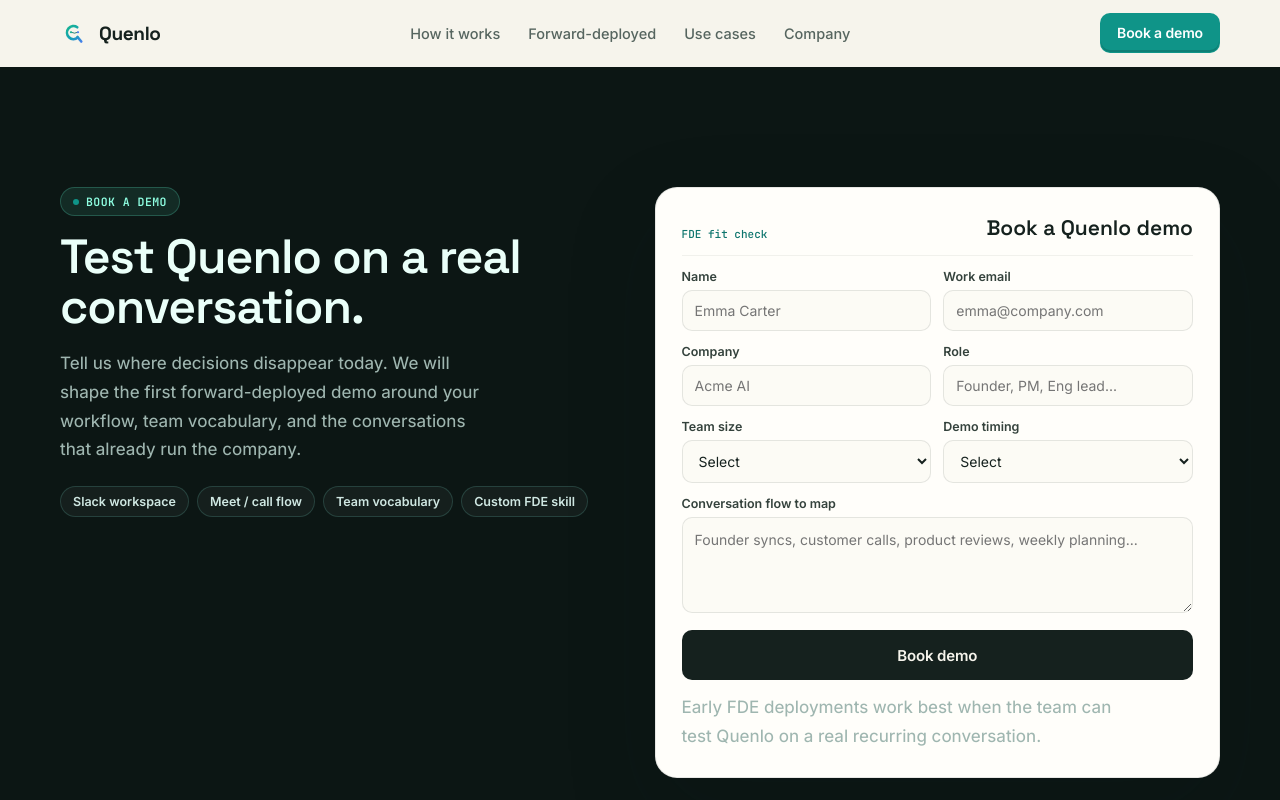
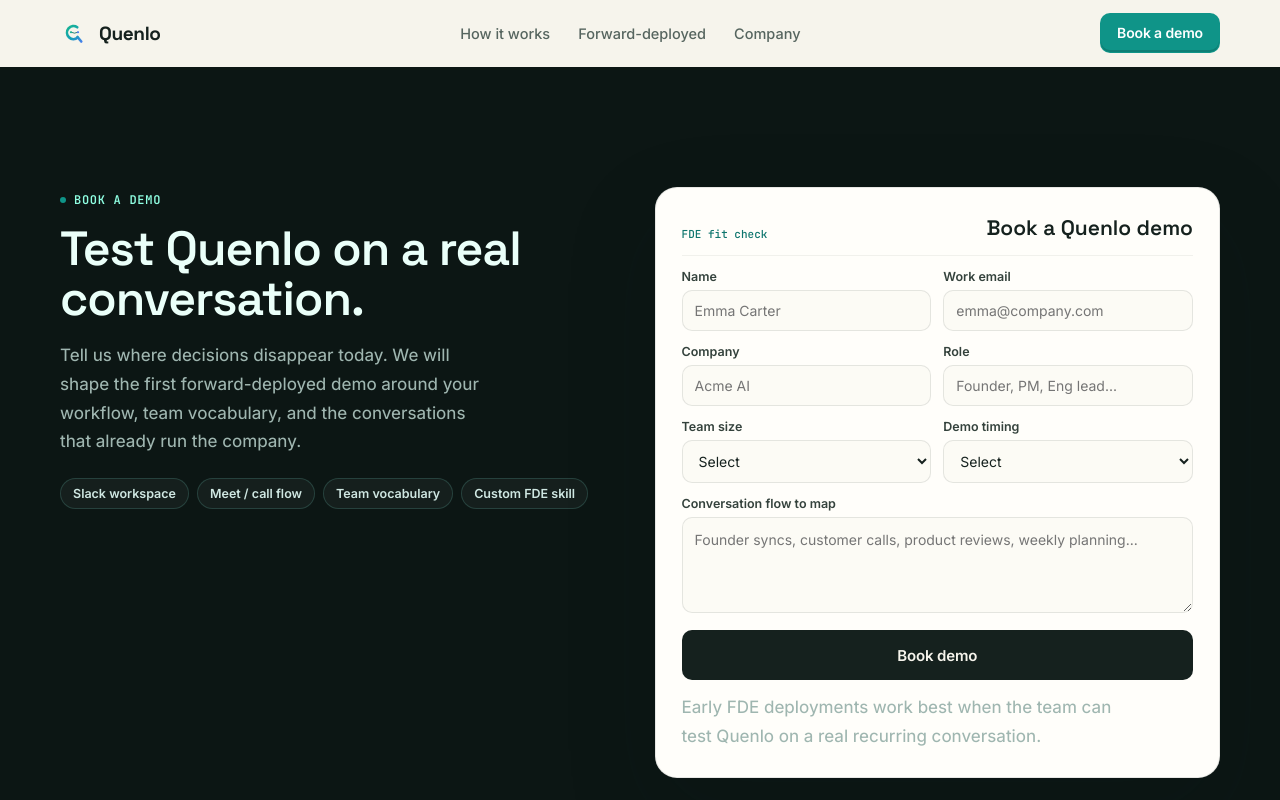
Before and after one commit to InfiniteStatesInc/quenlo-site, a React (Vite) app: page /book-demo in a window 1280 px wide. Shown: the top 800 px of the page. Built offline with nearby package versions, Linux system fonts and the light colour scheme.

Commit message:
remove Use cases, drop Chinese, de-chip UI, hide hero chips

```diff
--- a/src/components/Footer.tsx
+++ b/src/components/Footer.tsx
@@ -6,7 +6,6 @@
     items: [
       { label: 'How it works', href: '/#product' },
       { label: 'Forward-deployed', href: '/#fde' },
-      { label: 'Use cases', href: '/#usecases' },
       { label: 'Watch the film', href: '/#film' },
     ],
   },
--- a/src/components/Nav.tsx
+++ b/src/components/Nav.tsx
@@ -4,7 +4,6 @@
 const links = [
   { href: '/#product', label: 'How it works' },
   { href: '/#fde', label: 'Forward-deployed' },
-  { href: '/#usecases', label: 'Use cases' },
   { href: 'https://infist.ai', label: 'Company' },
 ]
 
--- a/src/index.css
+++ b/src/index.css
@@ -88,16 +88,13 @@
 
 /* ---------- shared bits ---------- */
 .eyebrow {
-  display: inline-flex; align-items: center; gap: 7px;
-  font-family: var(--mono); font-size: 11.5px; font-weight: 600;
-  letter-spacing: 0.04em; text-transform: uppercase;
+  display: inline-flex; align-items: center; gap: 8px;
+  font-family: var(--mono); font-size: 12px; font-weight: 600;
+  letter-spacing: 0.06em; text-transform: uppercase;
   color: var(--teal-deep);
-  background: var(--mint-soft);
-  border: 1px solid rgba(15,148,136,.18);
-  padding: 6px 12px; border-radius: 999px;
 }
 .eyebrow .dot { width: 6px; height: 6px; border-radius: 999px; background: var(--teal); }
-.on-dark .eyebrow { color: #8fffe2; background: rgba(87,231,198,.10); border-color: rgba(87,231,198,.24); }
+.on-dark .eyebrow { color: #8fffe2; }
 
 .kicker { font-family: var(--mono); font-size: 12px; font-weight: 600; letter-spacing: .02em; color: var(--teal-deep); }
 
--- a/src/pages/Quenlo.css
+++ b/src/pages/Quenlo.css
@@ -19,7 +19,7 @@
   -webkit-mask-image: radial-gradient(72% 62% at 50% 32%, #000, transparent 75%); mask-image: radial-gradient(72% 62% at 50% 32%, #000, transparent 75%); }
 @keyframes float { 0%,100% { transform: translate(0,0) scale(1); } 50% { transform: translate(34px,-24px) scale(1.05); } }
 
-.hero-chip { position: absolute; z-index: 1; font-family: var(--mono); font-size: 12.5px; font-weight: 600; color: var(--ink);
+.hero-chip { display: none; position: absolute; z-index: 1; font-family: var(--mono); font-size: 12.5px; font-weight: 600; color: var(--ink);
   background: rgba(255,254,250,.9); border: 1px solid var(--line); border-radius: 11px; padding: 9px 13px; box-shadow: var(--shadow-md);
   backdrop-filter: blur(5px); white-space: nowrap; }
 .hc-dec { border-left: 3px solid var(--teal); } .hc-own { border-left: 3px solid var(--blue); }
@@ -128,8 +128,8 @@
 .graph-core::before { content: ""; position: absolute; inset: -10px; border-radius: 999px; border: 1px dashed rgba(15,148,136,.3); animation: spin 24s linear infinite; }
 @keyframes spin { to { transform: rotate(360deg); } }
 .graph-core img { width: 56px; height: 56px; } .graph-core b { margin-top: 6px; font-family: var(--display); font-size: 13px; color: var(--teal-deep); }
-.g-label { position: absolute; transform: translate(-50%,-50%); font-family: var(--mono); font-size: 12px; font-weight: 600; color: var(--ink);
-  padding: 7px 12px; border-radius: 999px; background: var(--bg-2); border: 1px solid var(--line); box-shadow: var(--shadow-sm); white-space: nowrap; }
+.g-label { position: absolute; transform: translate(-50%,-50%); font-family: var(--mono); font-size: 12.5px; font-weight: 600; color: var(--ink);
+  padding: 3px 4px 5px; white-space: nowrap; }
 .n-meet { border-bottom: 2px solid var(--teal); } .n-dec { border-bottom: 2px solid var(--teal); } .n-own { border-bottom: 2px solid var(--blue); }
 .n-cust { border-bottom: 2px solid #c87fd8; } .n-risk { border-bottom: 2px solid #d2691e; } .n-follow { border-bottom: 2px solid var(--teal-deep); }
 
@@ -164,7 +164,8 @@
 .b-searchbar { display: flex; align-items: center; gap: 9px; margin-top: 16px; padding: 12px 14px; border: 1px solid var(--line); border-radius: 11px; background: #fcfbf5; font-size: 15px; color: var(--ink); }
 .b-searchbar svg { color: var(--teal-deep); }
 .b-chips { display: flex; gap: 8px; margin-top: 12px; flex-wrap: wrap; }
-.b-chips span { font-family: var(--mono); font-size: 11px; color: var(--teal-deep); background: var(--mint-soft); border: 1px solid rgba(15,148,136,.16); padding: 5px 10px; border-radius: 999px; }
+.b-chips span { font-family: var(--mono); font-size: 11.5px; color: var(--teal-deep); }
+.b-chips span:not(:last-child)::after { content: "·"; margin-left: 8px; color: var(--muted); }
 .b-slack { display: flex; align-items: center; gap: 10px; margin-top: 12px; padding: 10px 12px; border: 1px solid var(--line-soft); border-radius: 11px; background: #fcfbf5; font-size: 13.5px; color: #33403a; }
 .b-slack img, .b-av { width: 28px; height: 28px; border-radius: 8px; flex: none; }
 .b-av { display: grid; place-items: center; background: #0f9488; color: #fff; font-size: 12px; font-weight: 700; }
--- a/src/pages/Quenlo.tsx
+++ b/src/pages/Quenlo.tsx
@@ -246,7 +246,7 @@
           </Reveal>
           <Reveal className="b-tile b-stack" delay={0.18} y={30}>
             <span className="b-tag">Alias & jargon</span>
-            <div className="b-alias"><code>小强 / ZQ</code><i>→</i><code>@zhangqiang</code></div>
+            <div className="b-alias"><code>"Bobby"</code><i>→</i><code>@robert</code></div>
             <div className="b-alias"><code>DPA</code><i>→</i><code>data-processing</code></div>
           </Reveal>
         </div>
```
